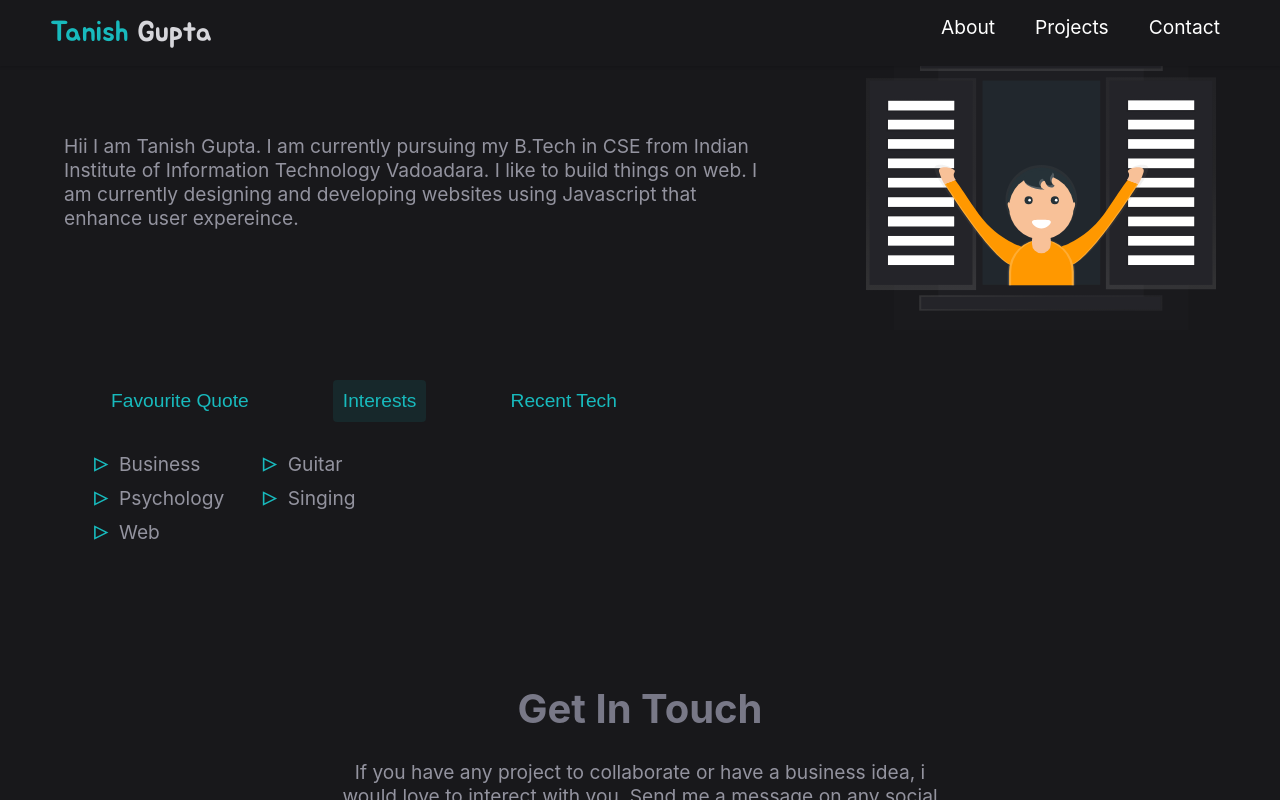
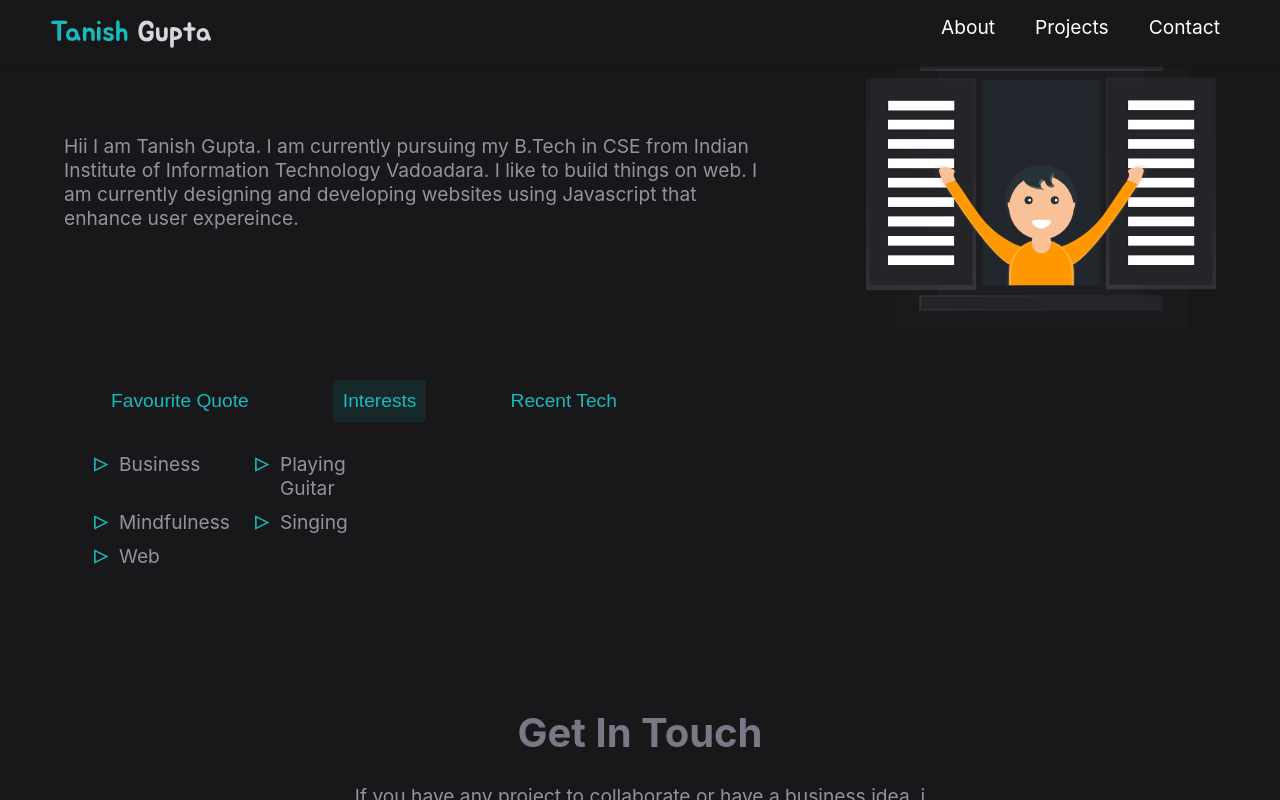
Before and after one commit to tanishgupta-git/myportfolio, a React (Create React App) app: page / in a window 1280 px wide. Both pictures are taken after a click on the button "Interests". Shown: the part 3577-4377 px from the top of the page. Built offline with nearby package versions, Linux system fonts and the light colour scheme.

Commit message:
changes in about

```diff
--- a/src/components/about/about.jsx
+++ b/src/components/about/about.jsx
@@ -33,8 +33,8 @@ const About = () => {
            <div className="about__subSection">
             <ul>
                <li className='about__subSectionitem'>Business</li>
-               <li className='about__subSectionitem'>Guitar</li>
-               <li className='about__subSectionitem'>Psychology</li>
+               <li className='about__subSectionitem'>Playing Guitar</li>
+               <li className='about__subSectionitem'>Mindfulness</li>
                <li className='about__subSectionitem'>Singing</li>
                <li className='about__subSectionitem'>Web</li>
             </ul>
```
